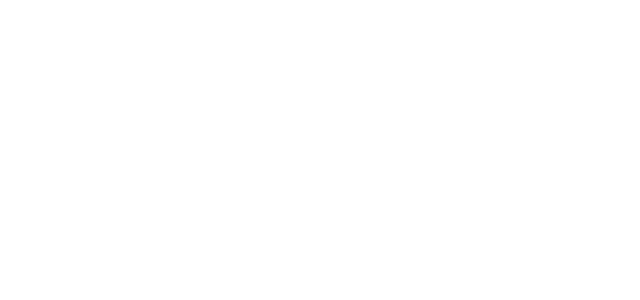
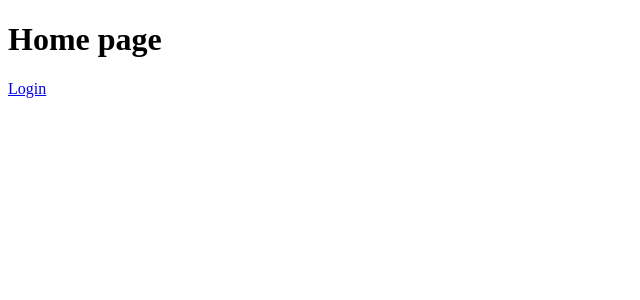
Before and after one commit to NSUGROUP/swiftresponse, a React (Create React App) app: page / in a window 1280 px wide. Shown: the top 300 px of the page, without its empty margins (0-640 px from the left). Built offline with nearby package versions, Linux system fonts and the light colour scheme.

Commit message:
Fixed Component
Misspelled "Component" fized, now allows for visible objects on screen.

```diff
--- a/src/App.js
+++ b/src/App.js
@@ -3,8 +3,8 @@
 import HomePage from "./components/pages/HomePage";
 import LoginPage from "./components/pages/LoginPage";
 const App = () => <div>
-<Route path="/" exact compoment={HomePage} />
-<Route path="/login" exact compoment={LoginPage} />
+<Route path="/" exact component={HomePage} />
+<Route path="/login" exact component={LoginPage} />
 </div>;
 
 export default App;
```
